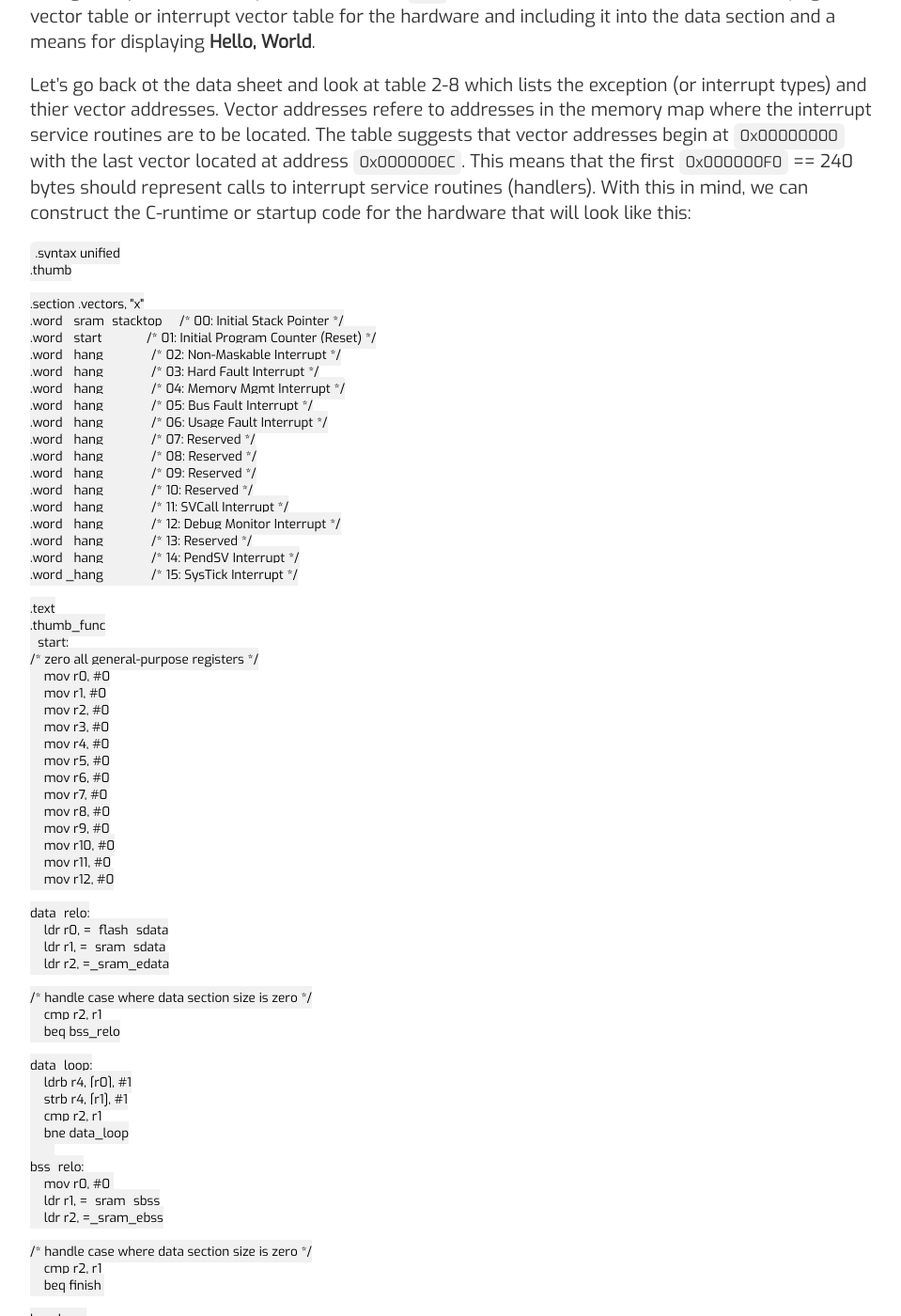
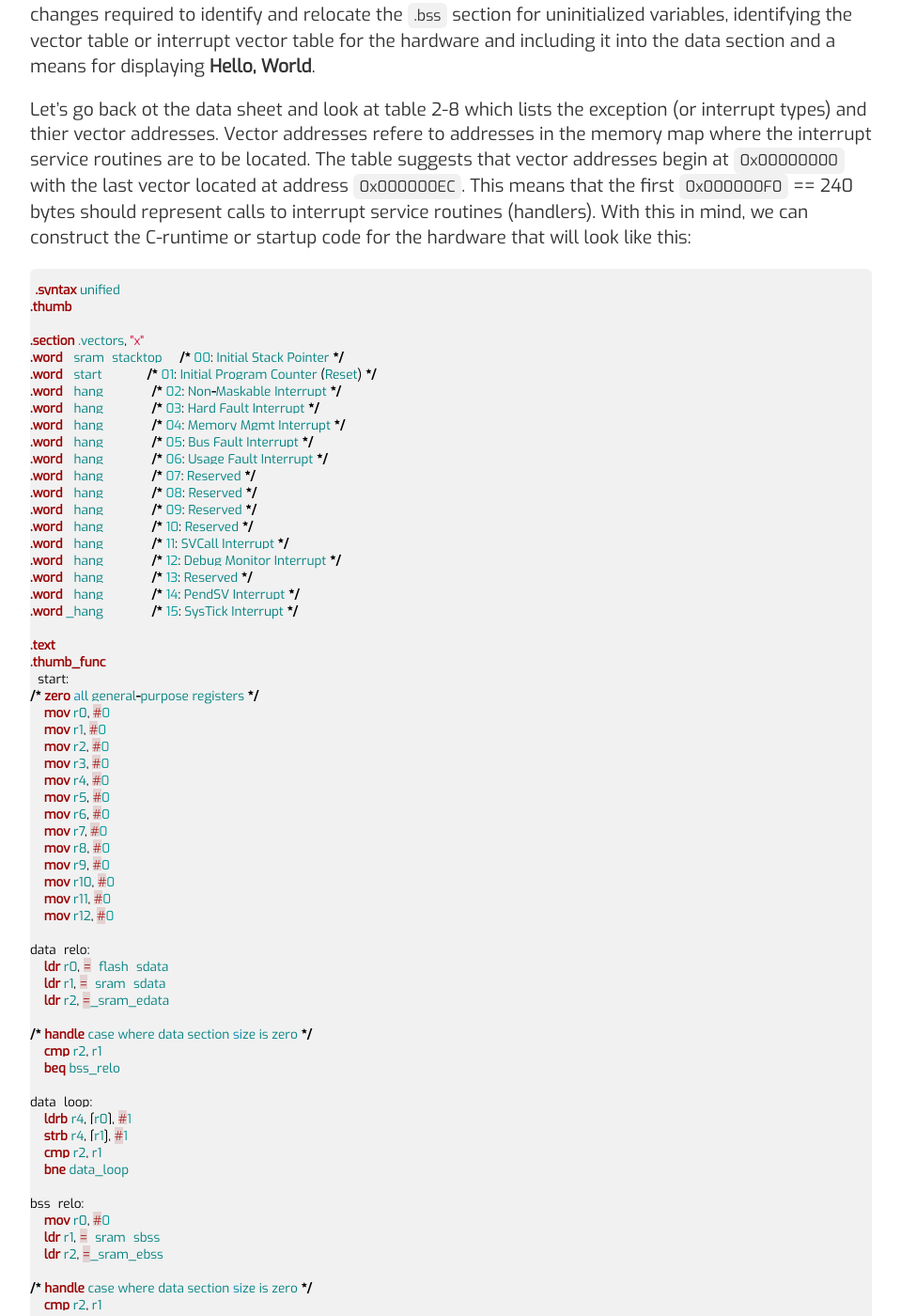
Before and after one commit to varun-venkatesh/varun-venkatesh.github.io, a Jekyll site: the page built from _posts/2020-09-28-bare-mtl-chapter1.md, in a window 1280 px wide and 1400 px high, scrolled down 11101 px. Shown: the whole window at 94% size, without its empty margins (160-1119 px from the left). Built offline with Jekyll 4.4.1, drawn with Linux system fonts in a browser that asks for light colours; some of the changed text lies outside the part shown.

Commit message:
Update 2020-09-28-bare-mtl-chapter1.md

````diff
--- a/_posts/2020-09-28-bare-mtl-chapter1.md
+++ b/_posts/2020-09-28-bare-mtl-chapter1.md
@@ -10,7 +10,7 @@ Now, that you have your setup ready, let's get coding. Remember, this is a bare-
 
 We know that the hardware includes an ARM Cortex-M3 microcontroller, so we should be able to use ARM assembly instructions to get something done for us, say, find the sum of two numbers. That sounds like a good starting point.
 
-```assembly
+```asm
 .syntax unified
 .thumb
 
@@ -38,7 +38,7 @@
 You can see how we use the load instruction to load numbers into the cpu registers, add them and save the result into another cpu register:
 
 
-```assembly
+```asm
 ldr r0, =num1   /* r0 == &num1 */
 ldr r1, [r0]    /* r1 == num1 */
 ldr r0, =num2   /* r0 == &num2 */
@@ -119,7 +119,7 @@ In another terminal window:
 
 to connect to the telnet server hosted by the qemu machine, you'll see:
 
-```
+```console
 $ telnet localhost 1234
 Trying 127.0.0.1...
 Connected to localhost.
@@ -156,7 +156,7 @@ open up another terminal and run:
 
 connect to the gdbserver on ```localhost:1234```
 
-```
+```console
 (gdb)target remote localhost:1234
 Remote debugging using localhost:1234
 start () at hello.s:10
@@ -211,7 +211,7 @@ Now that we know where each section of the program will reside, we'll need a way
 
 Let's change ```hello.s``` a bit and save the result of the sum of two numbers in memory. We'll need a global variable to hold this result and the space for this can be reserved using the ```.space``` assembler directive.
 
-```assembly
+```gas
 .syntax unified
 .thumb
 
@@ -277,7 +277,7 @@
 
 Variables can be assigned to ```.``` and they hold the address of the location counter at the point where they are initialised - like ```_sram_edata```. What do we make of ```> SRAM AT > FLASH```? The ```AT``` command is used to specify the load address of a section - the address where the section is located in the executable. So, the ```.data``` will reside in the ```SRAM``` region with it's load address in ```FLASH```. ```_flash_sdata``` is initailised with ```LOADADDR(.data)```  - which returns the absolute load address of the named section - ```.data```. Since we have the memory regions supported, we can calculate the highest memory address in the on-chip SRAM, which can be used to initialize the stack pointer at the start of the program - ```_sram_stacktop```. These variables are available for us to use in our program. With this in place, here is the new ```hello.s```
 
-```assembly
+```gas
 .syntax unified
 .thumb
 
@@ -321,7 +321,7 @@ sum:    .space 4        /* 4-byte space in memory for the result */
 
 The stack pointer is initailsed to ```_sram_stacktop``` as discussed before. Another notable change is in ```_start```:
 
-```assembly
+```nasm
 /* relocate data section to the SRAM */
         ldr r0, =_flash_sdata
         ldr r1, =_sram_sdata
@@ -339,7 +339,7 @@ data_loop:
 
 What we're doing here is copying the data section from the executable in the flash - beginning at ```_flash_sdata``` to the RAM beginning at ```_sram_sdata```. Following this we add the numbers and save the result in a global variable. Let's build ```hello.bin``` and along the way list the symbols in the elf executable:
 
-```
+```console
  arm-none-eabi-nm hello.elf
 0000001e t add_nums
 00000012 t data_loop
@@ -358,7 +358,7 @@ What we're doing here is copying the data section from the executable in the fla
 
 We see how the globals are now located in within the SRAM space ```0x00000000 to 0x20000000```. Notice how ```_sram_stacktop``` is at the highest SRAM address plus one. Now run this binary on our machine and examine the registers and memory:
 
-```
+```console
 (qemu) info registers
 R00=20000004 R01=00000005 R02=00000006 R03=0000000b
 R04=20000008 R05=00000000 R06=00000000 R07=00000000
@@ -376,7 +376,7 @@
 
 Let's go back ot the data sheet and look at table 2-8 which lists the exception (or interrupt types) and thier vector addresses. Vector addresses refere to addresses in the memory map where the interrupt service routines are to be located. The table suggests that vector addresses begin at ```0x00000000```  with the last vector located at address ```0x000000EC```. This means that the first ```0x000000F0``` == 240 bytes should represent calls to interrupt service routines (handlers). With this in mind, we can construct the C-runtime or startup code for the hardware that will look like this:
 
-```assembly
+```nasm
 .syntax unified
 .thumb
 
@@ -535,7 +535,7 @@
 
 The manner of building the executable is the same, except the new file ```serial_print.c``` has to be compiled and assembled without linking it - using the appropriate options. Then, when linking to generate the ELF file, use the object files ```startup.o``` and ```serial_print.o``` as inputs. Let's build an elf called ```hello.elf``` and then generate a raw binary ```hello.bin``` from the same. Let's then run it on QEMU:
 
-```
+```console
 qemu5.1-system-arm -M lm3s6965evb -kernel hello.bin -nographic -monitor telnet:127.0.0.1:1234,server,nowait
 Hello, World
 ```
````
